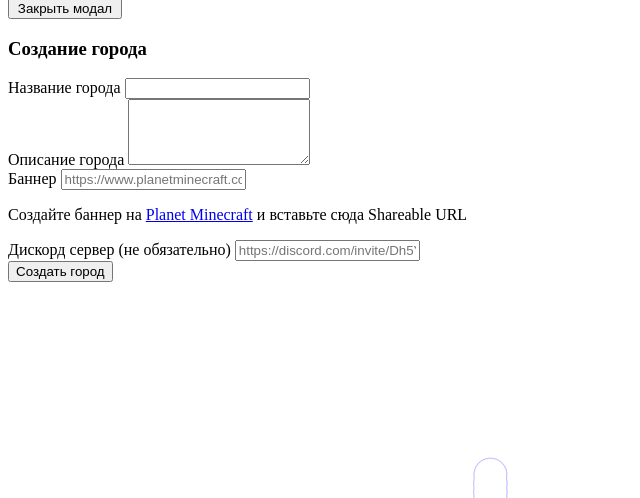
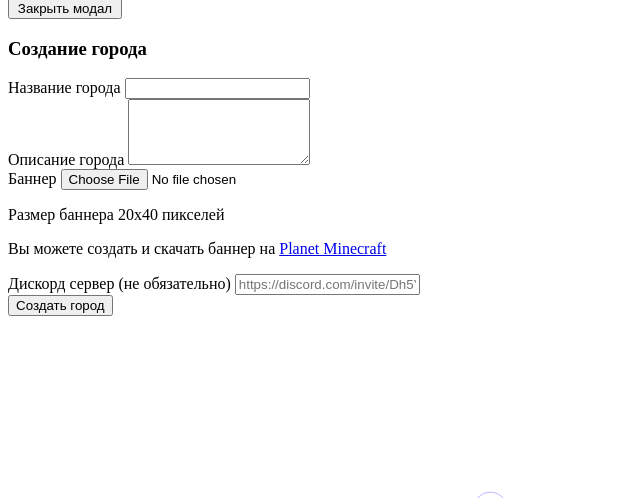
Before and after one commit to AnvilM/PHP-VoxelCraft, a PHP site: the page made by src/views/Home/Towns.php in a window 1280 px wide. Shown: the part 4080-4578 px from the top of the page, without its empty margins (0-640 px from the left). Run offline with PHP 8.4, Linux system fonts and the light colour scheme; the template is opened without the code that fills it: most values are stand-ins (such as "Sample title", 1, 10 or a date in 2020); data that the repository does not hold is empty.

Commit message:
TOWN BANNER fix 🐛

```diff
--- a/src/controllers/TownController.php
+++ b/src/controllers/TownController.php
@@ -18,8 +18,9 @@ Class TownController extends Controller{
 
    public function CreateAction(){
       if(isset($_SESSION['User'])){
-         $this->Model->Create($_GET['name'], $_GET['desc'], $_GET['banner'], $_GET['discord'], $this->User->get_login());
+         $this->Model->Create($_POST['name'], $_POST['desc'], 'public/resources/Towns/'.(count(scandir('public/resources/Towns'))-1).'/banner.png', $_POST['discord'], $this->User->get_login());
          mkdir('public/resources/Towns/'.count(scandir('public/resources/Towns'))-1);
+         copy($_FILES['banner']['tmp_name'], $_SERVER['DOCUMENT_ROOT'].'/public/resources/Towns/'.(count(scandir('public/resources/Towns'))-2).'/banner.png');
       }
       header('Location: /Towns');
       exit();
--- a/src/views/Partials/modals/createtown.php
+++ b/src/views/Partials/modals/createtown.php
@@ -17,7 +17,7 @@
             </button>
             <div class="px-6 py-6 lg:px-8">
                 <h3 class="mb-4 text-xl font-medium text-gray-900 dark:text-white">Создание города</h3>
-                <form class="space-y-6" action="/Town/Create" method="GET">
+                <form class="space-y-6" action="/Town/Create" method="POST" enctype="multipart/form-data">
                     <div>
                         <label for="name" class="block mb-2 text-sm font-medium text-gray-900 dark:text-white">Название
                             города</label>
@@ -34,11 +34,13 @@
                     <div>
                         <label for="banner"
                             class="block mb-2 text-sm font-medium text-gray-900 dark:text-white">Баннер</label>
-                        <input type="text" name="banner" id="banner"
+                        <input type="file" name="banner" id="banner"
                             placeholder="https://www.planetminecraft.com/banner/?b=g"
                             class="bg-gray-50 border border-gray-300 text-gray-900 text-sm rounded-lg focus:ring-blue-500 focus:border-blue-500 block w-full p-2.5 dark:bg-tavern-grid-br dark:border-gray-500 dark:placeholder-gray-400 dark:text-white"
+                            accept=".png"
                             required>
-                        <p class="text-white mt-2 text-sm">Создайте баннер на <a href="#" class="text-tavern-link underline hover:no-underline">Planet Minecraft</a> и вставьте сюда Shareable URL</p>
+                        <p class="text-white mt-2 text-sm">Размер баннера 20x40 пикселей</p>
+                        <p class="text-white text-sm">Вы можете создать и скачать баннер на <a href="https://www.planetminecraft.com/banner/" class="text-tavern-link underline hover:no-underline">Planet Minecraft</a></p>
                     </div>
                     <div>
                         <label for="discord"
--- a/src/views/Partials/sity/nado.php
+++ b/src/views/Partials/sity/nado.php
@@ -22,7 +22,7 @@
         </svg>
         Нужны новые люди!
     </div>
-    <img class="float-right w-[100px] top-[70px] absolute right-[12px]" src="/public/resources/Towns/<?=$Towns[$i][0]?>/banner.png">
+    <img class="float-right w-[100px] top-[70px] absolute right-[12px]" src="<?=$Towns[$i][3]?>">
     <div class="py-4 px-6">
         <p class="city-name text-white"><?=$Towns[$i][1]?></p>
         <div class="flex items-center">
--- a/src/views/Partials/sity/nenado.php
+++ b/src/views/Partials/sity/nenado.php
@@ -23,7 +23,7 @@
         </svg>
         Люди не требуются
     </div>
-    <img class="float-right w-[100px] top-[70px] absolute right-[12px]" src="/public/resources/Towns/<?=$Towns[$i][0]?>/banner.png">
+    <img class="float-right w-[100px] top-[70px] absolute right-[12px]" src="<?=$Towns[$i][3]?>"  style="image-rendering: pixelated;">
     <div class="py-4 px-6">
         <p class="city-name text-white"><?=$Towns[$i][1]?></p>
         <div class="flex items-center">
```
Also changed, not shown: public/resources/Towns/1/banner.png (added).
